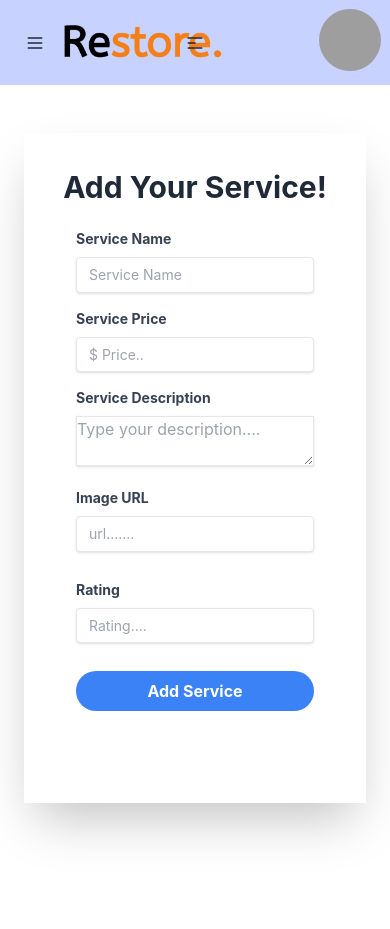
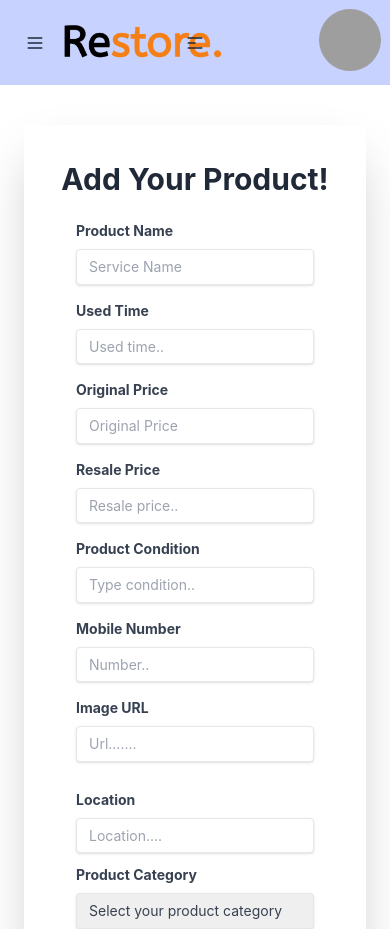
Before and after one commit to MBappy-404/restore_client_side, a React (Create React App) app: page /dashboard/addProducts in a window 390 px wide. Built offline with nearby package versions, Linux system fonts and the light colour scheme; no server answers; grey boxes are pictures that could not be loaded.

Commit message:
add product category and update server

```diff
--- a/src/Layout/DashboardLayout.js
+++ b/src/Layout/DashboardLayout.js
@@ -22,7 +22,7 @@ const DashboardLayout = () => {
                               <li><Link to="/dashboard/allBuyers">All Buyer</Link></li>
                               <li><Link to="/dashboard/addProducts">Add A product</Link></li>
                               <li><Link to="/dashboard/myProducts">My product</Link></li>
-                              <li><Link to="/dashboard/reportedItems">My product</Link></li>
+                              <li><Link to="/dashboard/reportedItems">Reported Items</Link></li>
 
                          </ul>
 
--- a/src/Pages/Dashboard/AddProduct.js
+++ b/src/Pages/Dashboard/AddProduct.js
@@ -1,46 +1,81 @@
 import React from 'react';
+import { useContext } from 'react';
+import { useNavigate } from 'react-router-dom';
+import { AuthContext } from '../../AuthProvider/Auth';
 
 const AddProduct = () => {
+
+     const {user} = useContext(AuthContext);
+     const navigate = useNavigate()
      const handleSubmit = (event) => {
           event.preventDefault();
           const form = event.target;
           const name = form.serviceName.value;
-          const price = form.servicePrice.value;
           const description = form.description.value;
           const logo = form.imageUrl.value;
-          const rating = form.rating.value;
-
-          const service = { name, price, description, logo, rating }
-          console.log(service);
+          const productCondition = form.productCondition.value;
+          const number = form.Number.value;
+          const sellerLocation = form.Location.value;
+          const category = form.category.value;
+          const resalePrice = form.resalePrice.value;
+          const originalPrice = form.originalPrice.value;
+          const usedTime = form.usedTime.value;
 
 
-          // fetch('https://home-service-server-rosy.vercel.app/allService', {
-          //      method: 'POST',
-          //      headers: {
-          //           'content-type': 'application/json'
-          //      },
-          //      body: JSON.stringify(service)
+          // const product = { name,resalePrice,originalPrice,usedTime,  description, logo,category, productCondition,number, location}
+          // console.log(product);
 
-          // })
+          const product = {
+               Category_Name: category,
+               description: description,
+               location: sellerLocation,
+               logo,
+               name,
+               original_price: originalPrice,
+               resale_rice: resalePrice,
+               seller_name: user?.displayName,
+               used: usedTime,
+               productCondition,
+               number
+
+
+          }
+
+          console.log(product);
+
+
+          fetch('http://localhost:5000/category', {
+               method: 'POST',
+               headers: {
+                    'content-type': 'application/json'
+               },
+               body: JSON.stringify(product)
+          })
+          .then(res => res.json())
+                         .then( data => {
+                              console.log(data);
+                              // navigate('/dashboard/myProducts')
+                         })
      }
      return (
           <div className="container mx-auto">
-          <div className="flex justify-center px-6 my-12">
+          <div className="flex justify-center px-6 my-10">
 
                <div className="w-full xl:w-3/4 shadow-2xl   lg:w-11/12 flex">
 
                     <div
-                         className="w-full h-auto bg-gray-400 hidden lg:block lg:w-5/12 bg-cover rounded-l-lg"
-                         style={{ backgroundImage: ` url('https://arscleanit.com.ng/wp-content/uploads/2017/12/house-maintenance-tips.jpg')` }}
+                         className="w-full h-auto bg-gray-400 hidden lg:block lg:w-6/12 bg-cover rounded-l-lg"
+                         style={{ backgroundImage: ` url('https://cdn.vox-cdn.com/thumbor/Nz6AVb_X0pCxrpNuseD0D4ouEWc=/0x0:8256x5504/1400x1400/filters:focal(4128x2752:4129x2753)/cdn.vox-cdn.com/uploads/chorus_asset/file/22151746/Razer_Blade_15_Base_Model___GTX_1660_Ti__Late_2020__Setup.png')`, backgroundPosition: 'center' }}
                     ></div>
 
-                    <div className="w-full lg:w-7/12  bg-white p-5  rounded-lg lg:rounded-l-none">
-                         <h3 className="pt-4 text-3xl font-bold text-center">Add Your Service!</h3>
-                         <form onSubmit={handleSubmit} className="px-8 pt-6 pb-8 mb-4 bg-white rounded">
+                    <div className="w-full lg:w-8/12  bg-white p-5  rounded-lg lg:rounded-l-none">
+                         <h3 className="pt-4 text-3xl font-bold text-center">Add Your Product!</h3>
+                         <form onSubmit={handleSubmit} className="px-8 pt-6 pb-8  bg-white rounded">
+
                               <div className="mb-4 md:flex md:justify-between">
                                    <div className="mb-4 md:mr-2 md:mb-0">
                                         <label className="block mb-2 text-sm font-bold text-gray-700" for="Service Name">
-                                             Service Name
+                                             Product Name
                                         </label>
                                         <input
                                              className="w-full px-3 py-2 text-sm leading-tight text-gray-700 border rounded shadow appearance-none focus:outline-none focus:shadow-outline"
@@ -52,31 +87,79 @@ const AddProduct = () => {
                                         />
                                    </div>
                                    <div className="md:ml-2">
-                                        <label className="block mb-2 text-sm font-bold text-gray-700" for="servicePrice">
-                                             Service Price
+                                        <label className="block mb-2 text-sm font-bold text-gray-700" for="usedTime">
+                                        Used Time
                                         </label>
                                         <input
                                              className="w-full px-3 py-2 text-sm leading-tight text-gray-700 border rounded shadow appearance-none focus:outline-none focus:shadow-outline"
-                                             id="servicePrice"
-                                             name='servicePrice'
+                                             id="ProductPrice"
+                                             name='usedTime'
                                              type="text"
-                                             placeholder="$ Price.."
+                                             placeholder="Used time.."
                                              required
                                         />
                                    </div>
                               </div>
-                              <div className="mb-4">
-                                   <label className="block mb-2 text-sm font-bold text-gray-700" for="email">
-                                        Service Description
-                                   </label>
-                                   <textarea
-                                        className='w-full border shadow'
-                                        name='description'
-                                        placeholder='Type your description....'
-                                        required
-                                   />
+                              <div className="mb-4 md:flex md:justify-between">
+                                   <div className="mb-4 md:mr-2 md:mb-0">
+                                        <label className="block mb-2 text-sm font-bold text-gray-700" for="originalPrice">
+                                        Original Price
+                                        </label>
+                                        <input
+                                             className="w-full px-3 py-2 text-sm leading-tight text-gray-700 border rounded shadow appearance-none focus:outline-none focus:shadow-outline"
+                                             id="Service Name"
+                                             name='originalPrice'
+                                             type="text"
+                                             placeholder="Original Price"
+                                             required
+                                        />
+                                   </div>
+                                   <div className="md:ml-2">
+                                        <label className="block mb-2 text-sm font-bold text-gray-700" for="Resale Price">
+                                        Resale Price
+                                        </label>
+                                        <input
+                                             className="w-full px-3 py-2 text-sm leading-tight text-gray-700 border rounded shadow appearance-none focus:outline-none focus:shadow-outline"
+                                             id="Resale Price"
+                                             name='resalePrice'
+                                             type="text"
+                                             placeholder="Resale price.."
+                                             required
+                                        />
+                                   </div>
                               </div>
                               <div className="mb-4 md:flex md:justify-between">
+                                   <div className="mb-4 md:mr-2 md:mb-0">
+                                        <label className="block mb-2 text-sm font-bold text-gray-700" for="Product Condition">
+                                            Product Condition
+                                        </label>
+                                        <input
+                                             className="w-full px-3 py-2 text-sm leading-tight text-gray-700 border rounded shadow appearance-none focus:outline-none focus:shadow-outline"
+                                             id=" Product_Condition"
+                                             name='productCondition'
+                                             type="text"
+                                             placeholder="Type condition.."
+                                             required
+                                        />
+
+                                   </div>
+                                   <div className="md:ml-2">
+                                        <label className="block mb-2 text-sm font-bold text-gray-700" for="Number">
+                                             Mobile Number
+                                        </label>
+                                        <input
+                                             className="w-full px-3 py-2 text-sm leading-tight text-gray-700 border rounded shadow appearance-none focus:outline-none focus:shadow-outline"
+                                             id="Number"
+                                             name='Number'
+                                             type="text"
+                                             placeholder="Number.."
+                                             required
+                                        />
+                                   </div>
+                              </div>
+
+
+                              <div className=" md:flex md:justify-between">
                                    <div className="mb-4 md:mr-2 md:mb-0">
                                         <label className="block mb-2 text-sm font-bold text-gray-700" for="url">
                                              Image URL
@@ -86,26 +169,56 @@ const AddProduct = () => {
                                              id="url"
                                              name='imageUrl'
                                              type="url"
-                                             placeholder="url......."
+                                             placeholder="Url......."
                                              required
                                         />
 
                                    </div>
                                    <div className="md:ml-2">
                                         <label className="block mb-2 text-sm font-bold text-gray-700" for="rating">
-                                             Rating
+                                            Location
                                         </label>
                                         <input
                                              className="w-full px-3 py-2 mb-3 text-sm leading-tight text-gray-700 border rounded shadow appearance-none focus:outline-none focus:shadow-outline"
-                                             id="rating"
-                                             name='rating'
+                                             id="Location"
+                                             name='Location'
                                              type="text"
-                                             placeholder="Rating...."
+                                             placeholder="Location...."
                                              required
                                         />
                                    </div>
+
                               </div>
-                              <div className="mb-6 text-center">
+                              <div className="">
+                                   <label className="block mb-2 text-sm font-bold text-gray-700" for="email">
+                                        Product Category
+                                   </label>
+                                  <select className='w-full px-3 py-2 mb-3 text-sm leading-tight text-gray-700 border rounded shadow appearance-none focus:outline-none focus:shadow-outline'
+                                  id='category'
+                                  name='category'
+                                  required
+                                  >
+                                   <option disabled selected>Select your product category</option>
+                                   <option>Chromebook</option>
+                                   <option>Netbook</option>
+                                   <option>Ultrabook</option>
+                                   <option>Ultraportable</option>
+                                   <option>MacBook</option>
+                                  </select>
+                              </div>
+                              <div className="mb-5">
+                                   <label className="block mb-2 text-sm font-bold text-gray-700" for="email">
+                                        Product Description
+                                   </label>
+                                   <textarea
+                                        className='w-full border shadow focus:outline-none focus:shadow-outline'
+                                        name='description'
+                                        placeholder='Type your description....'
+                                        required
+                                   />
+                              </div>
+
+                              <div className=" text-center">
                                    <button
                                         className="w-full px-4 py-2 font-bold text-white bg-blue-500 rounded-full hover:bg-blue-700 focus:outline-none focus:shadow-outline"
                                         type="submit"
--- a/src/Pages/Home/Banner/Banner.js
+++ b/src/Pages/Home/Banner/Banner.js
@@ -3,7 +3,7 @@ import React from 'react';
 const Banner = () => {
      return (
           <div className="hero min-h-screen" style={{ backgroundImage: `url("https://dlcdnwebimgs.asus.com/files/media/32AC71C1-A967-4B4A-A81C-23AB82184698/v3/images/large/1x/01__kv_rog_flow_x16.jpg")` }}>
-          <div className="hero-overlay bg-opacity-60"></div>
+          <div className="hero-overlay bg-opacity-80"></div>
           <div className="hero-content text-center text-neutral-content">
             <div className="">
               <h1 className="mb-5 text-5xl font-bold text-indigo-200">Welcome To Restore</h1>
--- a/src/Pages/Home/Category/Category.js
+++ b/src/Pages/Home/Category/Category.js
@@ -7,7 +7,7 @@ const Category = () => {
      const { data: categories = [] } = useQuery({
           queryKey: ['categories'],
           queryFn: async () => {
-               const res = await fetch('http://localhost:5000/category');
+               const res = await fetch('http://localhost:5000/categories');
                const data = await res.json();
                return data;
           }
--- a/src/Pages/Home/Category/CategoryCard.js
+++ b/src/Pages/Home/Category/CategoryCard.js
@@ -3,14 +3,14 @@ import { Link } from 'react-router-dom';
 
 const CategoryCard = ({ category }) => {
      console.log(category);
-     const { category_Name, _id } = category;
+     const { category_Name } = category;
      return (
           <div>
                <div className="card w-80 m-auto mb-3 bg-primary text-primary-content">
                     <div className="card-body">
                          <h2 className="card-title">{category_Name}</h2>
                          <div className="card-actions justify-end">
-                              <button className="btn"> <Link to={`/category/${_id}`}>Go</Link> </button>
+                              <button className="btn"> <Link to={`/category/${category_Name}`}>Go</Link> </button>
                          </div>
                     </div>
                </div>
--- a/src/Routes/Route.js
+++ b/src/Routes/Route.js
@@ -42,8 +42,8 @@ import Signup from "../Pages/Signup&Signin/Signup";
                          element: <Login></Login>
                     },
                     {
-                         path:'/category/:category_id',
-                         loader: ({params}) => fetch(`http://localhost:5000/category/${params.category_id}`),
+                         path:'/category/:name',
+                         loader: ({params}) => fetch(`http://localhost:5000/category/${params.name}`),
                          element:<Products></Products>
                     }
                ]
```
Also changed, not shown: public/Product.json (+20 -50 lines), src/Pages/Home/Category/ProductCard.js (+4 -3 lines), src/Pages/Home/Category/Products.js (+7 -4 lines).
